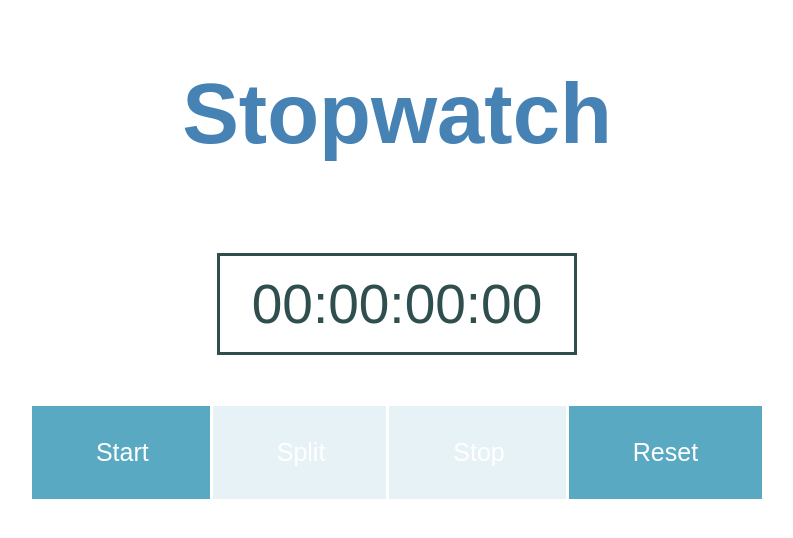
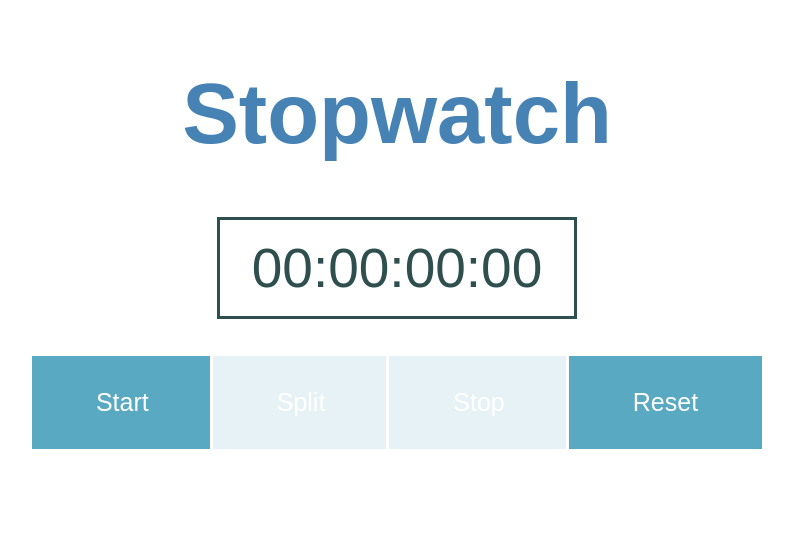
Before and after one commit to briantam23/utilities-app, a React app: page / in a window 1280 px wide. Shown: the top 538 px of the page, without its empty margins (243-1036 px from the left). Built offline with nearby package versions, Linux system fonts and the light colour scheme.

Commit message:
Cleaned up code

```diff
--- a/src/components/App.js
+++ b/src/components/App.js
@@ -72,14 +72,32 @@ class App extends Component {
         const { start, split, stop, reset } = this;
         return(
             <div className={ style.container }>
-                <h1 className={ style.header }>Stopwatch</h1>
-                <br/><br/>
-                <div className={ style.mainTime }>{ formatTime(time) }</div>
-                <br/><br/><br/>
-                <Buttons className={ style.buttons } isRunning={ isRunning } start={ start } split={ split } stop={ stop } reset={ reset }/>
+                <h1 className={ style.header }>
+                    Stopwatch
+                </h1>
+
+                <div className={ style.mainTime }>
+                    { formatTime(time) }
+                </div>
+
+                <Buttons
+                    className={ style.buttons }
+                    isRunning={ isRunning }
+                    start={ start }
+                    split={ split }
+                    stop={ stop }
+                    reset={ reset }
+                />
+
                 <br/>
+
                 <ul>
-                    <SplitTimeList isRunning={ isRunning } splitTimes={ splitTimes } index={ index } reset={ reset } />
+                    <SplitTimeList
+                        isRunning={ isRunning }
+                        splitTimes={ splitTimes }
+                        index={ index }
+                        reset={ reset }
+                    />
                 </ul>
             </div>
         )
--- a/src/components/SplitTimeList.js
+++ b/src/components/SplitTimeList.js
@@ -16,7 +16,10 @@ const SplitTimeList = ({ splitTimes, isRunning, reset, index }) => (
                 }
                 </div>
                 <div className={ style.column }>
-                    <button onClick={ (e) => reset(splitTime, idx + 1, e) } disabled={ isRunning }>
+                    <button
+                        onClick={ (e) => reset(splitTime, idx + 1, e) }
+                        disabled={ isRunning }
+                    >
                         Reset time to this split
                     </button>
                 </div>
--- a/src/components/buttons.less
+++ b/src/components/buttons.less
@@ -6,6 +6,8 @@ button {
     font-size: 25px;
     transition: all 1s ease;
     outline-style: solid;
+    position: relative;
+    top: 40px;
 }
 button:hover {
     background-color: #65878F;
--- a/src/components/splitTimeList.less
+++ b/src/components/splitTimeList.less
@@ -1,7 +1,6 @@
 .row {
     display: flex;
     flex-direction: row;
-    justify-content: space-between;
 
     .column {
         display: flex;
@@ -12,6 +11,8 @@
         h3{
             padding: 8px 16px;
             color: darkslategray;
+            position: relative;
+            top: 40px;
         }
 
         button {
```
